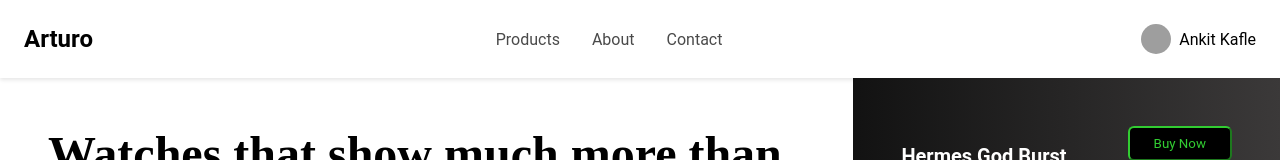
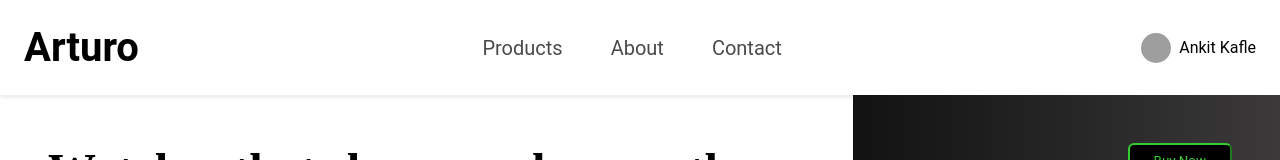
Before and after one commit to NikeshMan16/watch-product, a React (Vite) app: page / in a window 1280 px wide. Shown: the top 160 px of the page. Built offline with nearby package versions, Linux system fonts and the light colour scheme; grey boxes are pictures that could not be loaded; a web font is replaced by a local one.

Commit message:
header styling

```diff
--- a/src/components/header/header.css
+++ b/src/components/header/header.css
@@ -8,13 +8,15 @@
   }
 
   .logo {
-    font-size: 1.5rem;
+    font-size: 2.5rem;
     font-weight: bold;
   }
 
   .nav {
     display: flex;
-    gap: 2rem;
+    justify-content: flex-start;
+    gap: 3rem;
+    font-size: 1.25rem;
   }
 
   .nav a {
```
